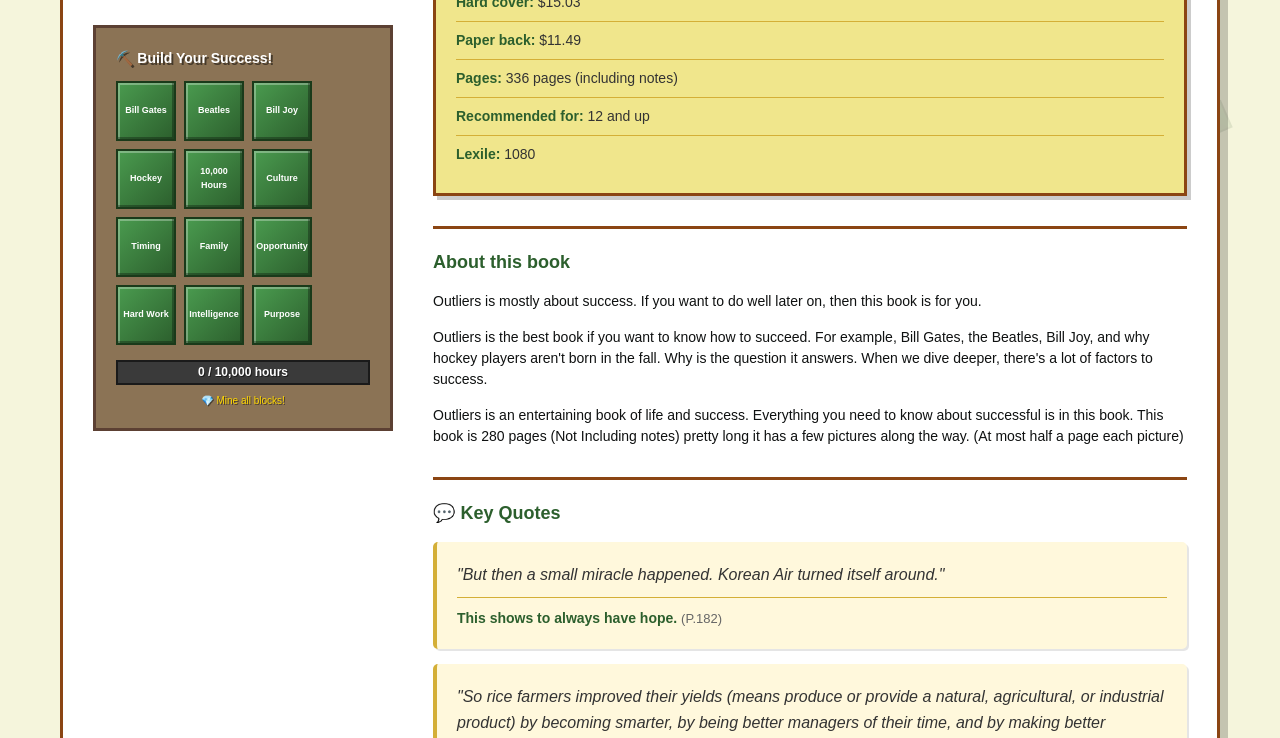
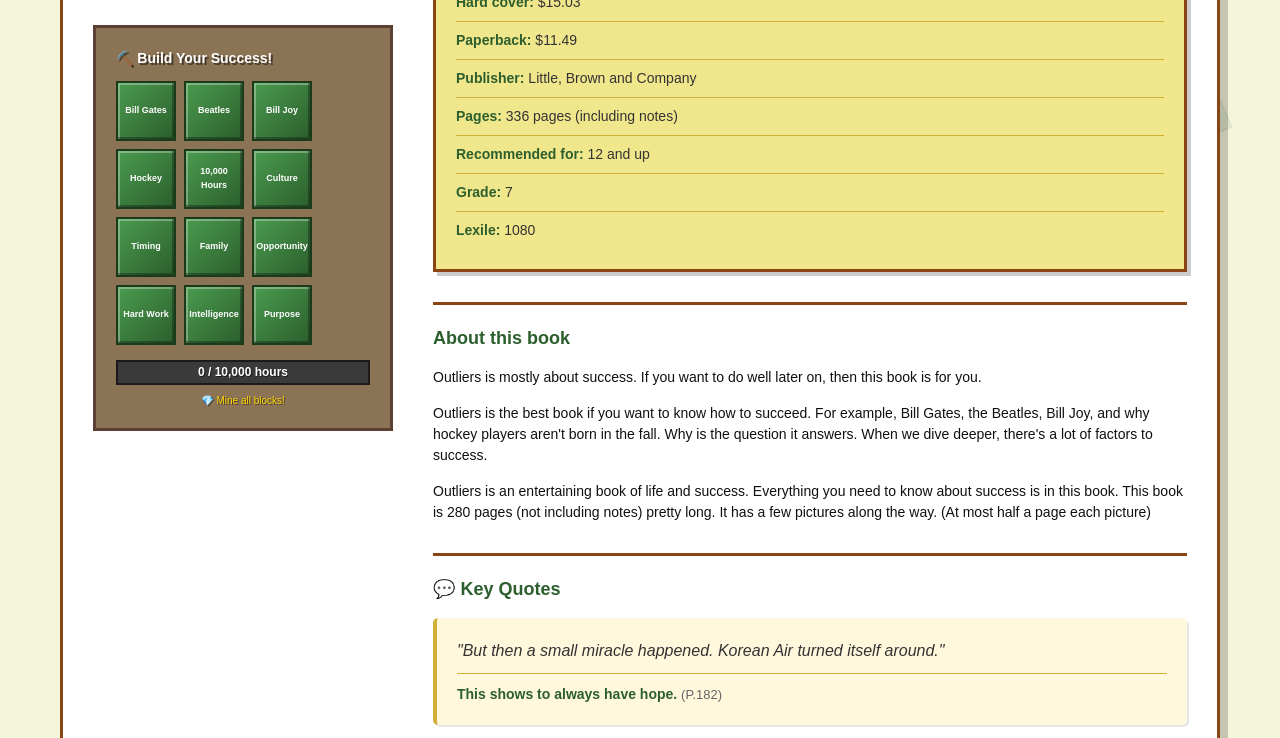
Before and after one commit to devinlpark/outlier_listing, a plain HTML site: page index.html in a window 1280 px wide. Shown: the part 302-1040 px from the top of the page. Drawn offline with Linux system fonts and the light colour scheme.

Commit message:
Update with changes to grammar

```diff
--- a/index.html
+++ b/index.html
@@ -527,9 +527,11 @@
                     <div class="product-details">
                         <h3>📦 Product Details</h3>
                         <div class="detail-line"><strong>Hard cover:</strong> $15.03</div>
-                        <div class="detail-line"><strong>Paper back:</strong> $11.49</div>
+                        <div class="detail-line"><strong>Paperback:</strong> $11.49</div>
+                        <div class="detail-line"><strong>Publisher:</strong> Little, Brown and Company</div>
                         <div class="detail-line"><strong>Pages:</strong> 336 pages (including notes)</div>
                         <div class="detail-line"><strong>Recommended for:</strong> 12 and up</div>
+                        <div class="detail-line"><strong>Grade:</strong> 7</div>
                         <div class="detail-line"><strong>Lexile:</strong> 1080</div>
                     </div>
 
@@ -539,7 +541,7 @@
 
                         <p>Outliers is the best book if you want to know how to succeed. For example, Bill Gates, the Beatles, Bill Joy, and why hockey players aren't born in the fall. Why is the question it answers. When we dive deeper, there's a lot of factors to success.</p>
 
-                        <p>Outliers is an entertaining book of life and success. Everything you need to know about successful is in this book. This book is 280 pages (Not Including notes) pretty long it has a few pictures along the way. (At most half a page each picture)</p>
+                        <p>Outliers is an entertaining book of life and success. Everything you need to know about success is in this book. This book is 280 pages (not including notes) pretty long. It has a few pictures along the way. (At most half a page each picture)</p>
                     </div>
 
                     <div class="quotes-section">
@@ -549,7 +551,7 @@
                             <div class="quote-lesson">This shows to always have hope. <span style="color: #666; font-weight: normal; font-size: 13px;">(P.182)</span></div>
                         </div>
                         <div class="quote-box">
-                            <div class="quote-text">"So rice farmers improved their yields (means produce or provide a natural, agricultural, or industrial product) by becoming smarter, by being better managers of their time, and by making better choices"</div>
+                            <div class="quote-text">"So rice farmers improved their yields (the produce or product provided) by becoming smarter, by being better managers of their time, and by making better choices"</div>
                             <div class="quote-lesson">This meant to work hard and smart. <span style="color: #666; font-weight: normal; font-size: 13px;">(P.233)</span></div>
                         </div>
                         <div class="quote-box">
@@ -574,12 +576,12 @@
                     <div class="recommendation-item">
                         <strong>Shadow Divers</strong>
                         <div class="subheading">by Robert Kerson</div>
-                        <p>Shadow Divers are alike because it tells you about finding a U-boat. How did they find the U-boat, well they had to have tech for it and outliers has a talk about tech (In the Bill Gates section) and that's why I think you might like Shadow Divers.</p>
+                        <p>Shadow Divers is alike because it tells you about finding a U-boat. How did they find the U-boat, well they had to have tech for it and outliers has a talk about tech (In the Bill Gates section) and that's why I think you might like Shadow Divers.</p>
                     </div>
                     <div class="recommendation-item">
                         <strong>D-Day</strong>
                         <div class="subheading">by Rick Atkinson</div>
-                        <p>Finally, D-day it talks about planning, what happened, and the aftermath. In planning you need to get all the supplies ready this includes technology. Also, it talks about success like when the Allies (England, U.S.A., and the Soviet Union) broke onto Germany's land. That's a book that you may like.</p>
+                        <p>Finally, D-Day it talks about planning, what happened, and the aftermath. In planning you need to get all the supplies ready this includes technology. Also, it talks about success like when the Allies (England, U.S.A., and the Soviet Union) broke onto Germany's land. That's a book that you may like.</p>
                     </div>
                 </div>
             </div>
```
